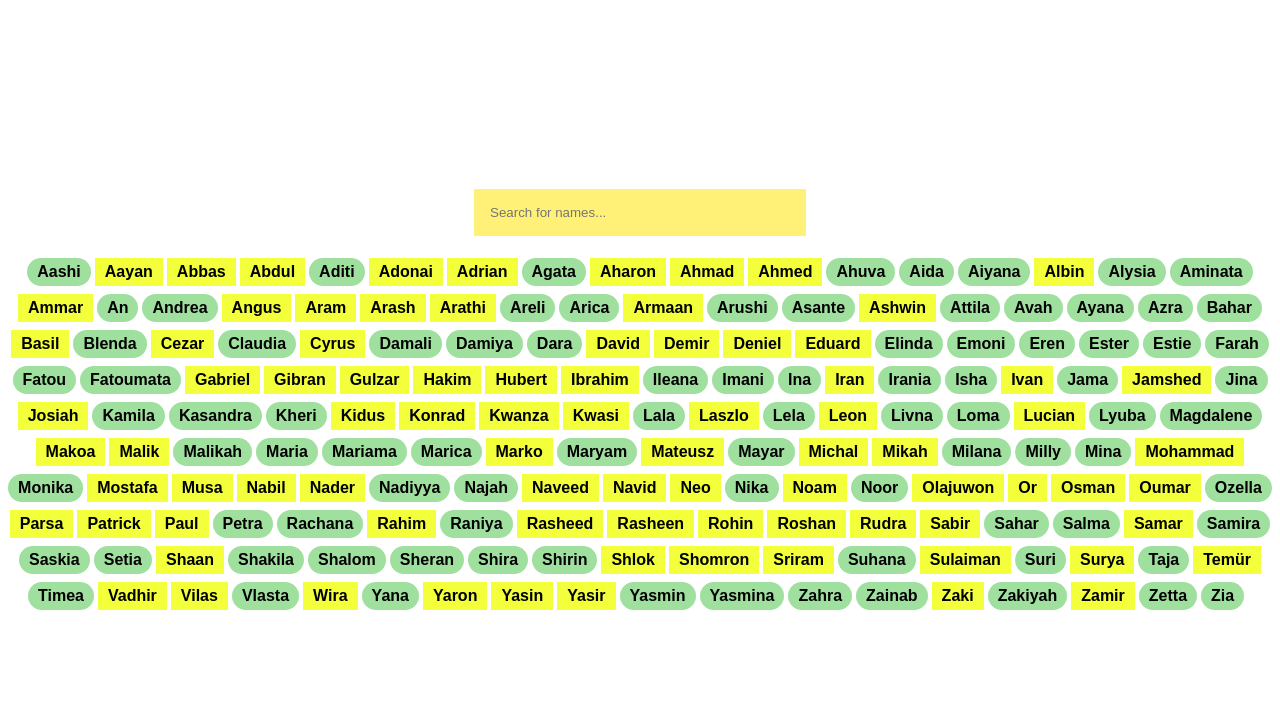
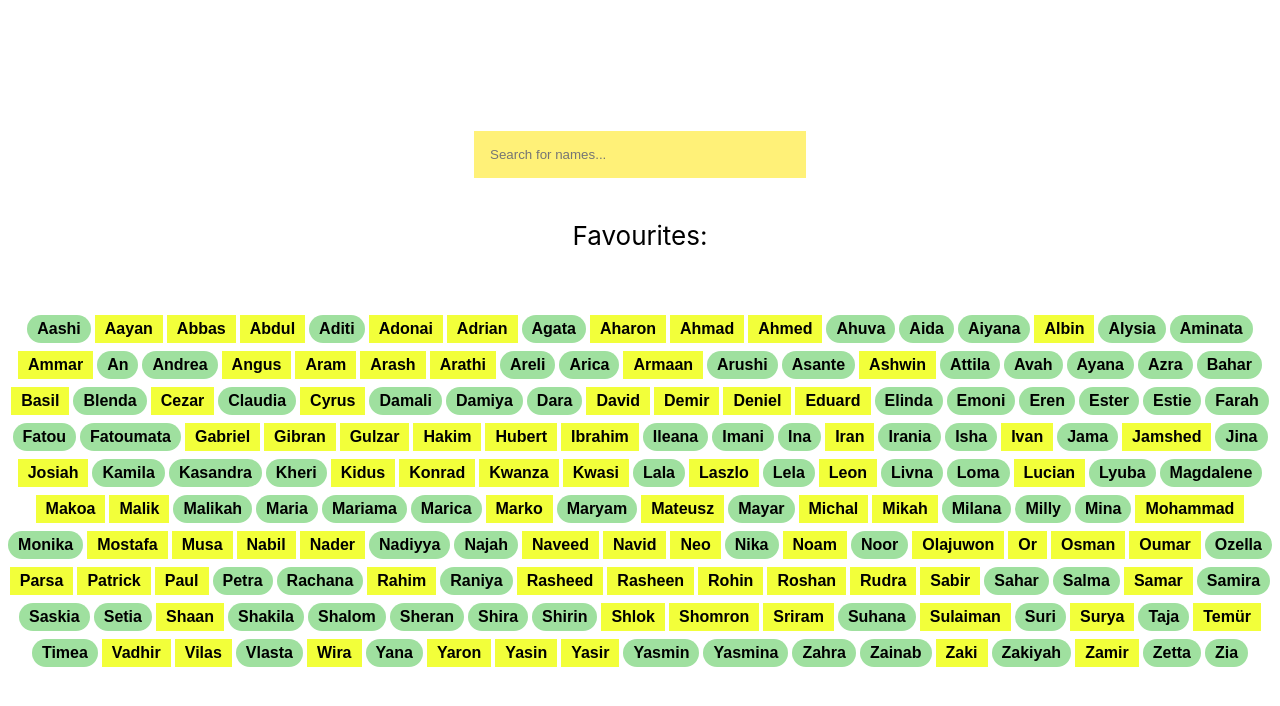
Before and after one commit to TimeaReich/baby-names-react, a React (Create React App) app: page / in a window 1280 px wide. Shown: the top 706 px of the page. Built offline with nearby package versions, Linux system fonts and the light colour scheme.

Commit message:
favourite buttons

```diff
--- a/src/App.css
+++ b/src/App.css
@@ -21,7 +21,7 @@
   align-items: center;
   justify-content: center;
   font-size: calc(10px + 2vmin);
-  color: white;
+  color: rgb(0, 0, 0);
 }
 
 .App-link {
@@ -60,3 +60,6 @@
   width: 300px;
   margin-bottom: 1rem;
 }
+.favourites {
+  margin-bottom: 2rem;
+}
--- a/src/App.js
+++ b/src/App.js
@@ -3,16 +3,23 @@ import BabyNames from "./BabyNames";
 import SearchBar from "./SearchBar";
 import babyNamesData from "./babyNamesData.json";
 import React, { useState } from "react";
+import Favourites from "./Favourites";
 
 function App() {
   const namesData = babyNamesData;
   const [filteredNames, setFilteredNames] = useState(namesData);
+  const [selectedButton, setSelectedButton] = useState("");
 
+  console.log(selectedButton);
   return (
     <div className="App">
       <header className="App-header">
         <SearchBar setFilteredNames={setFilteredNames} names={namesData} />
-        <BabyNames names={filteredNames} />
+        <Favourites names={namesData} selectedButton={selectedButton} />
+        <BabyNames
+          setSelectedButton={setSelectedButton}
+          names={filteredNames}
+        />
       </header>
     </div>
   );
--- a/src/BabyNames.js
+++ b/src/BabyNames.js
@@ -1,6 +1,8 @@
+import React from "react";
+
 const BabyNames = (props) => {
   const babyNames = props.names;
-  //const filteredNames=props.setFilteredNames
+
   babyNames.sort((a, b) => {
     if (a.name > b.name) {
       return 1;
@@ -16,19 +18,26 @@ const BabyNames = (props) => {
       {babyNames.map((item) => {
         if (item.sex === "f") {
           return (
-            <button className="f-button" key={item.id}>
+            <button
+              onClick={() => props.setSelectedButton(item)}
+              className="f-button"
+              key={item.id}
+            >
               {item.name}
             </button>
           );
         } else {
           return (
-            <button className="m-button" key={item.id}>
+            <button
+              onClick={() => props.setSelectedButton(item)}
+              className="m-button"
+              key={item.id}
+            >
               {item.name}
             </button>
           );
         }
       })}
-      ;
     </div>
   );
 };
--- /dev/null
+++ b/src/Favourites.js
@@ -0,0 +1,29 @@
+import React, { useEffect, useState } from "react";
+
+const Favourites = (props) => {
+  const [favname, setFavName] = useState([]);
+
+  useEffect(() => {
+    setFavName(favname.concat(props.selectedButton));
+  }, [props.selectedButton]);
+
+  return (
+    <div className="favourites">
+      <p>Favourites: </p>
+      {favname.length > 1
+        ? favname.map((item) => {
+            return item.sex === "f" ? (
+              <button className="f-button" key={item.id}>
+                {item.name}
+              </button>
+            ) : (
+              <button className="m-button" key={item.id}>
+                {item.name}
+              </button>
+            );
+          })
+        : ""}
+    </div>
+  );
+};
+export default Favourites;
```
